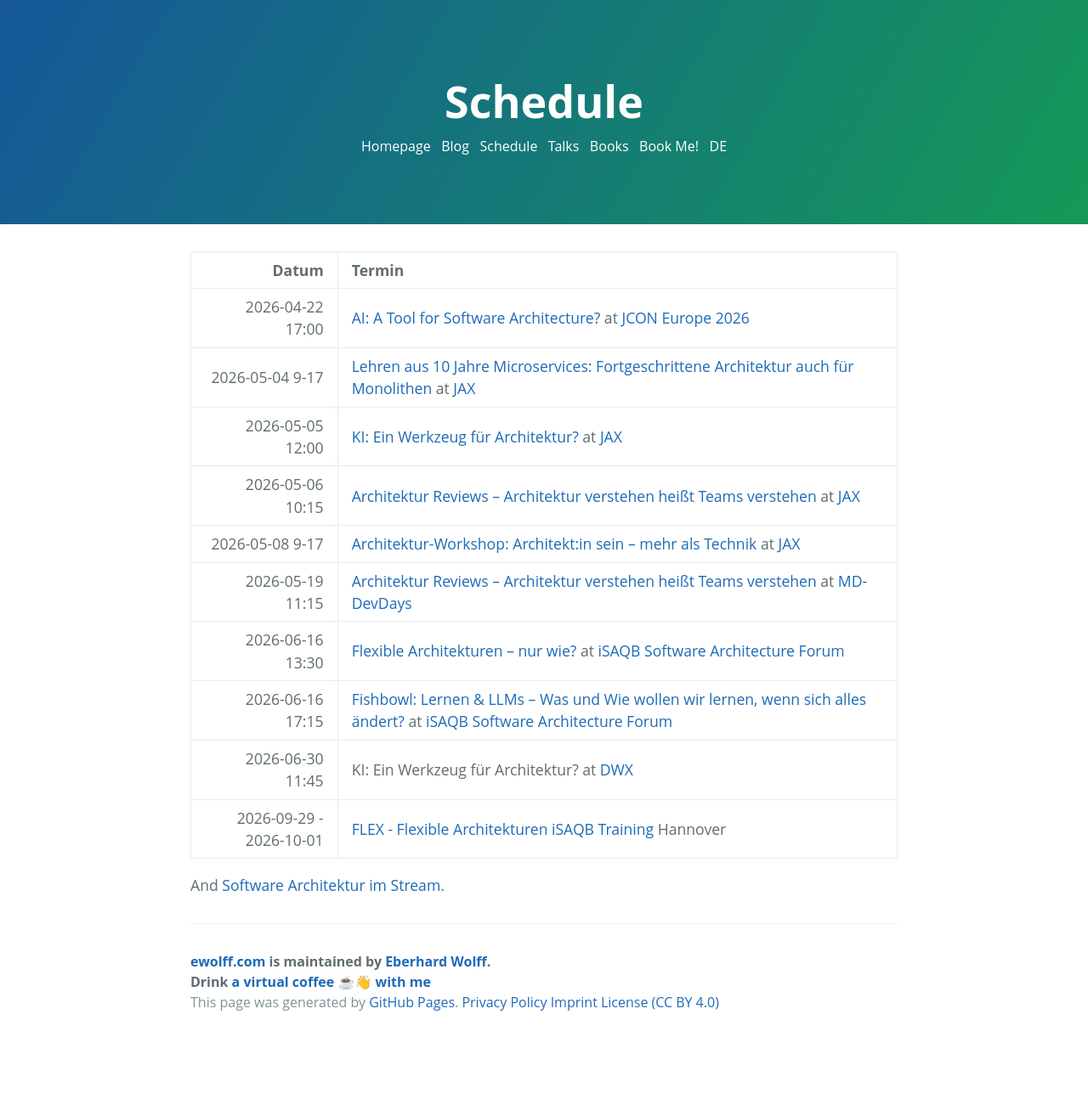
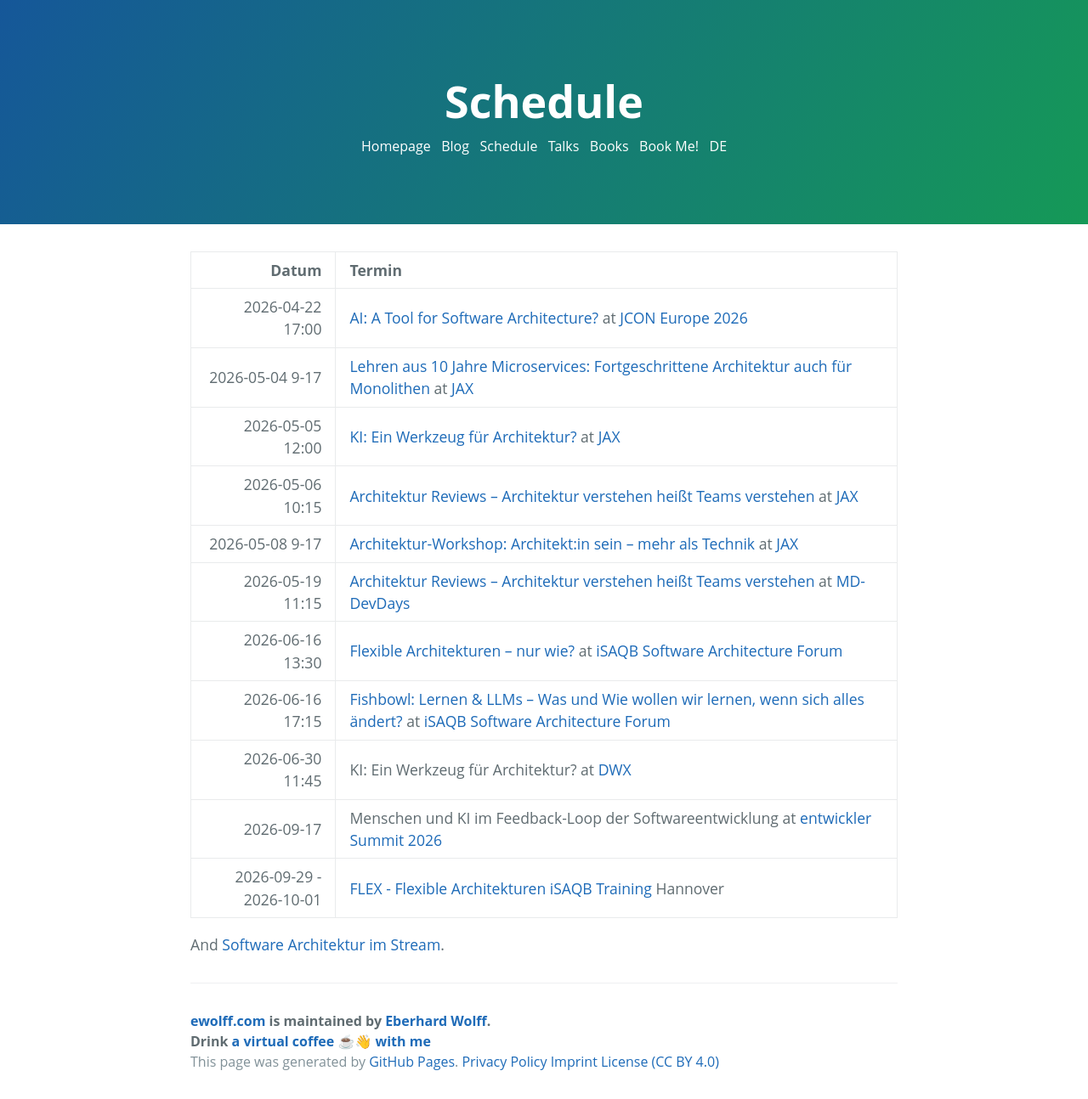
Before and after one commit to ewolff/ewolff.com, a Jekyll site: the page built from schedule.md, in a window 1280 px wide. Shown: the whole page at 85% size. Built offline with Jekyll 4.4.1, drawn with Linux system fonts in a browser that asks for light colours; our own code applies the rules of GitHub Pages for plain Markdown files; before the commit the page ends 1224 px from its top, so only the background shows below that.

Commit message:
Entwickler Summit ergänzt

```diff
--- a/schedule.md
+++ b/schedule.md
@@ -13,6 +13,7 @@
 | 2026-06-16 13:30 | [Flexible Architekturen – nur wie?](https://conferences.isaqb.org/software-architecture-forum/session/flexible-architekturen-nur-wie/) at [iSAQB Software Architecture Forum](https://conferences.isaqb.org/software-architecture-forum/) |
 | 2026-06-16 17:15 | [Fishbowl: Lernen & LLMs – Was und Wie wollen wir lernen, wenn sich alles ändert?](https://conferences.isaqb.org/software-architecture-forum/session/fish-bowl/) at [iSAQB Software Architecture Forum](https://conferences.isaqb.org/software-architecture-forum/) |
 | 2026-06-30 11:45 | KI: Ein Werkzeug für Architektur? at [DWX](https://www.developer-world.de/dwx/dwx-programm) |
+| 2026-09-17 | Menschen und KI im Feedback-Loop der Softwareentwicklung at [entwickler Summit 2026](https://entwickler.de/entwickler-summit/) |
 |  2026-09-29 - 2026-10-01 | [FLEX - Flexible Architekturen iSAQB Training](https://www.socreatory.com/de/trainings/flex) Hannover                                              |
 
 And [Software Architektur im Stream](https://software-architektur.tv/).
```
Also changed, not shown: termine.md (+1 -0 lines).
